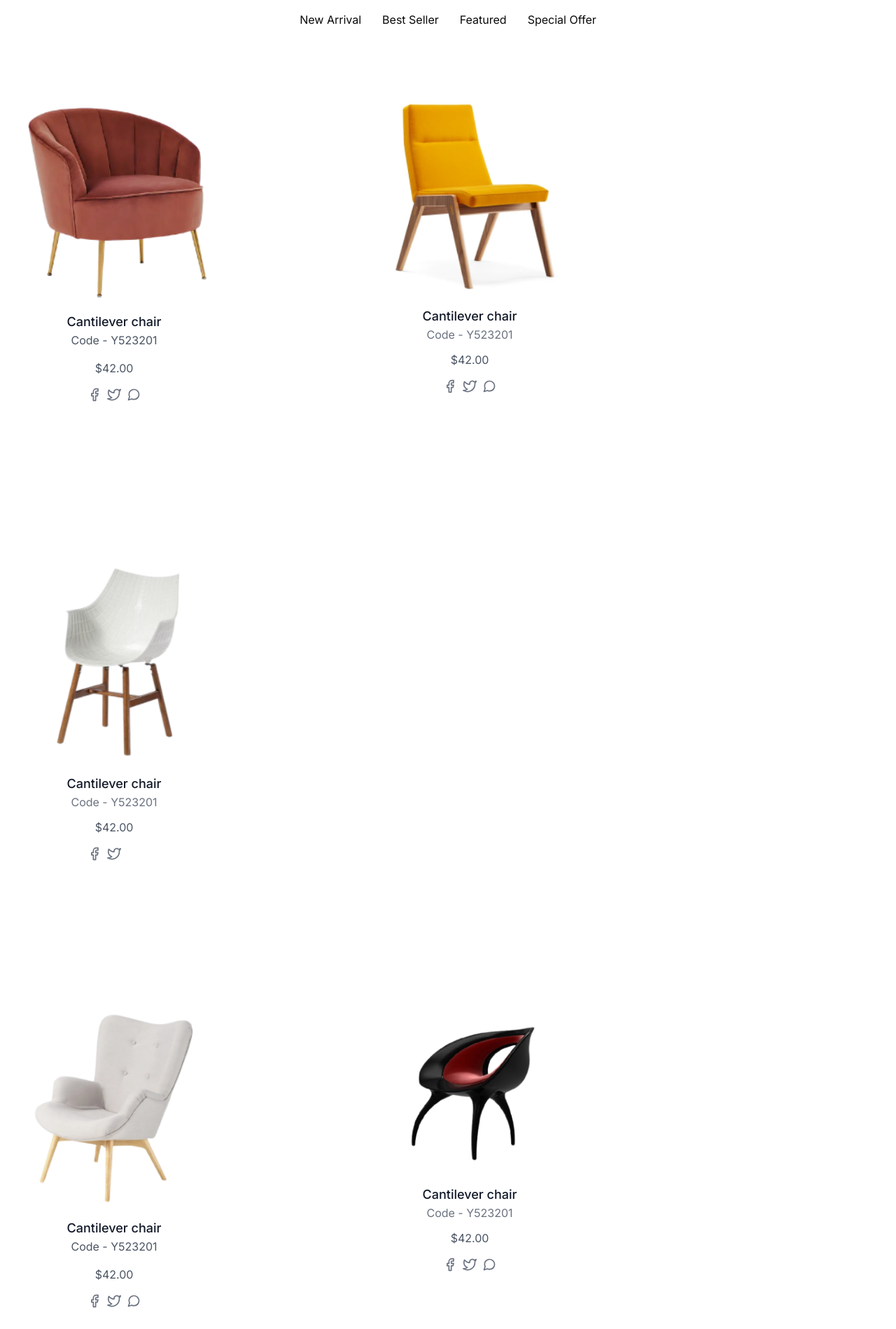
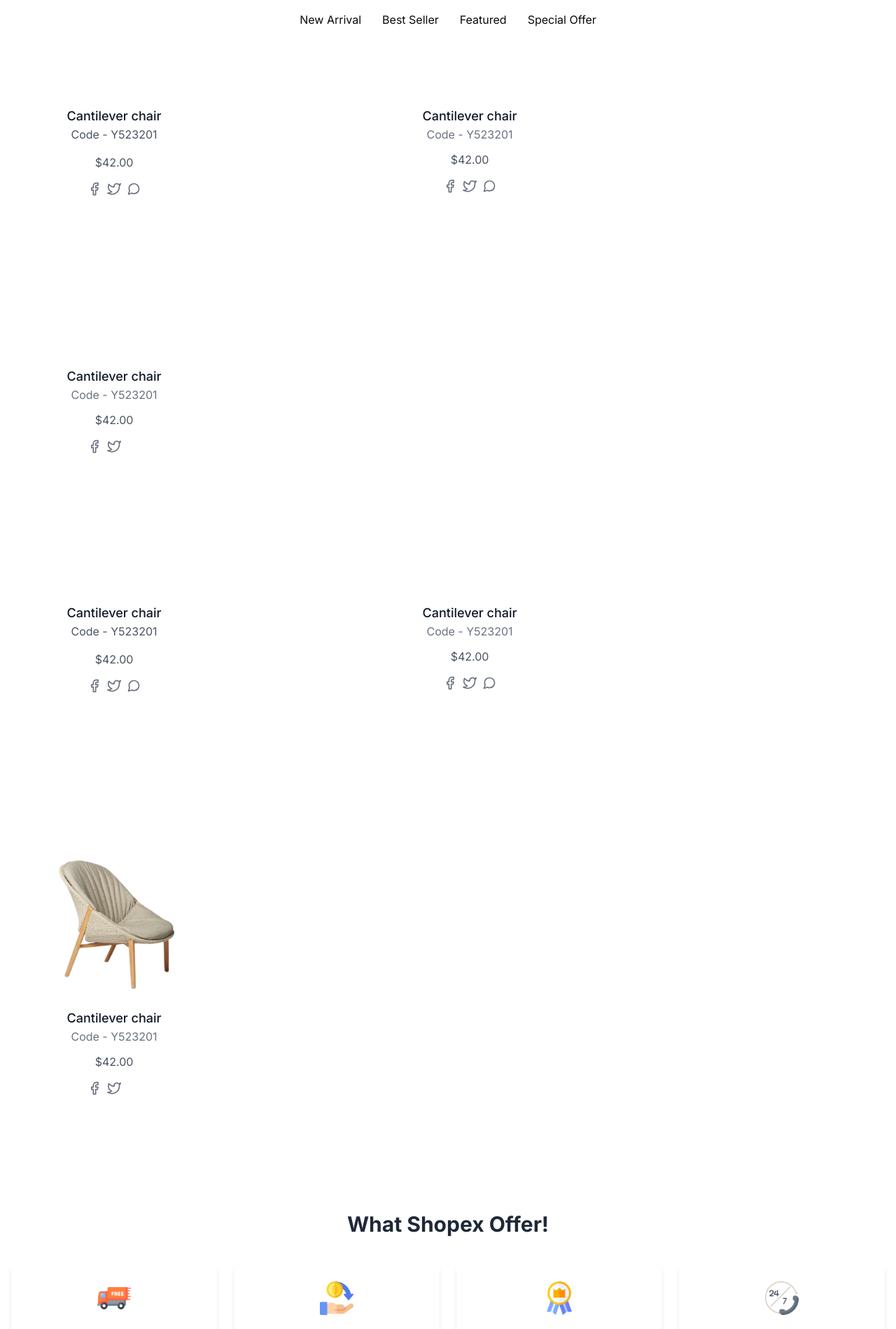
Before and after one commit to shaheryarshah/hackathon, a Next.js app: page / in a window 1280 px wide. Shown: the part 1480-3379 px from the top of the page at 70% size. Built offline with nearby package versions, Linux system fonts and the light colour scheme.

Commit message:
Update leatestproducts.tsx

```diff
--- a/app/components/leatestproducts.tsx
+++ b/app/components/leatestproducts.tsx
@@ -26,7 +26,7 @@ export default function Leatestproducts() {
       <div className="flex flex-wrap -m-4 gap-[190px]   ">
         <div className="p-4 lg:w-1/4 md:w-1/2">
           <div className="h-full flex flex-col items-center text-center">
-            <img
+            <image
               alt="team"
               className="flex-shrink-0 rounded-lg w-full h-100 object-cover object-center mb-4"
               src="/lp1.png"
@@ -88,7 +88,7 @@ export default function Leatestproducts() {
         </div>
         <div className="p-4  lg:w-1/4 md:w-1/2">
           <div className="h-full flex flex-col items-center text-center">
-            <img
+            <image
               alt="team"
               className="flex-shrink-0 rounded-lg w-full h-100 object-cover object-center mb-4"
               src="/lp2.png"
@@ -147,7 +147,7 @@ export default function Leatestproducts() {
         </div>
         <div className="p-4  lg:w-1/4 md:w-1/2">
           <div className="h-full flex flex-col items-center text-center">
-            <img
+            <image
               alt="team"
               className="flex-shrink-0 rounded-lg w-full h-100 object-cover object-center mb-4"
               src="/lp3.png"
@@ -225,7 +225,7 @@ export default function Leatestproducts() {
       <div className="flex flex-wrap -m-4 gap-[190px]   ">
         <div className="p-4 lg:w-1/4 md:w-1/2">
           <div className="h-full flex flex-col items-center text-center">
-            <img
+            <image
               alt="team"
               className="flex-shrink-0 rounded-lg w-full h-100 object-cover object-center mb-4"
               src="/lp4.png"
@@ -287,7 +287,7 @@ export default function Leatestproducts() {
         </div>
         <div className="p-4  lg:w-1/4 md:w-1/2">
           <div className="h-full flex flex-col items-center text-center">
-            <img
+            <image
               alt="team"
               className="flex-shrink-0 rounded-lg w-full h-100 object-cover object-center mb-4"
               src="/lp5.png"
```
